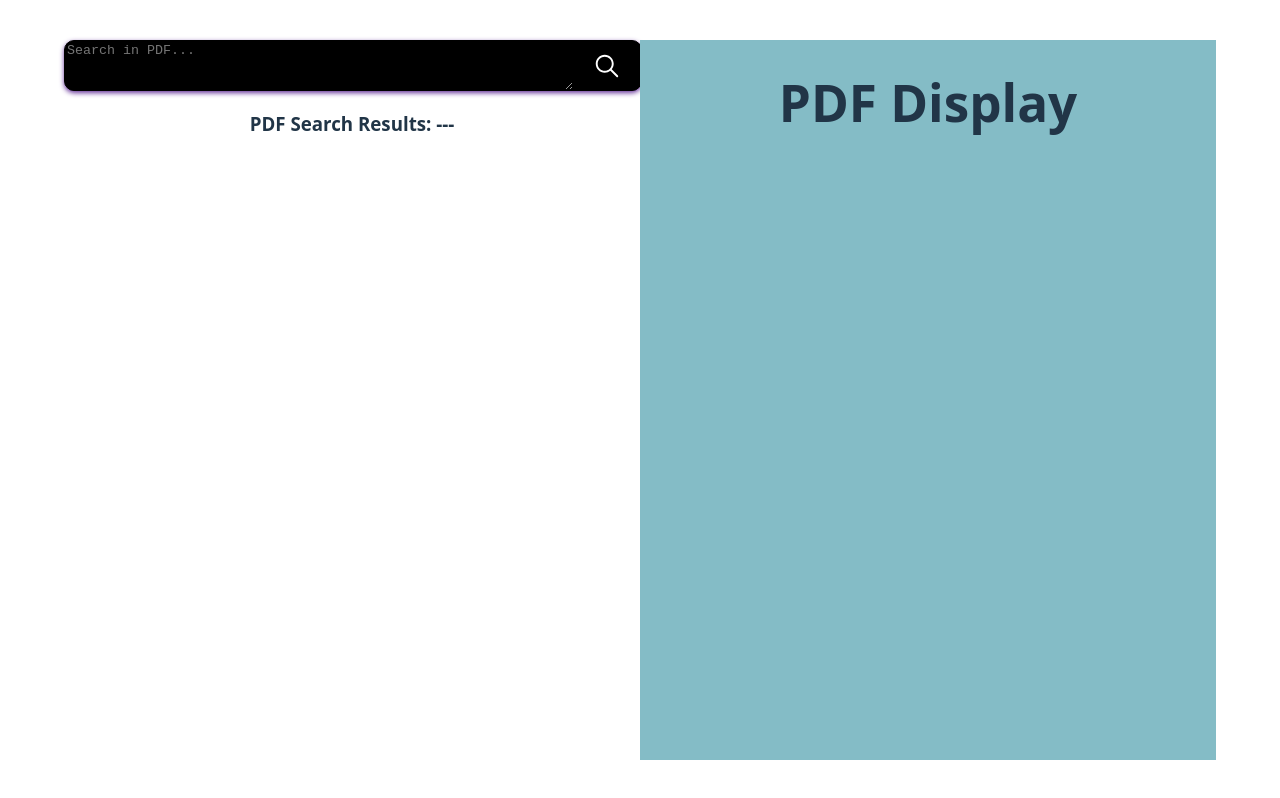
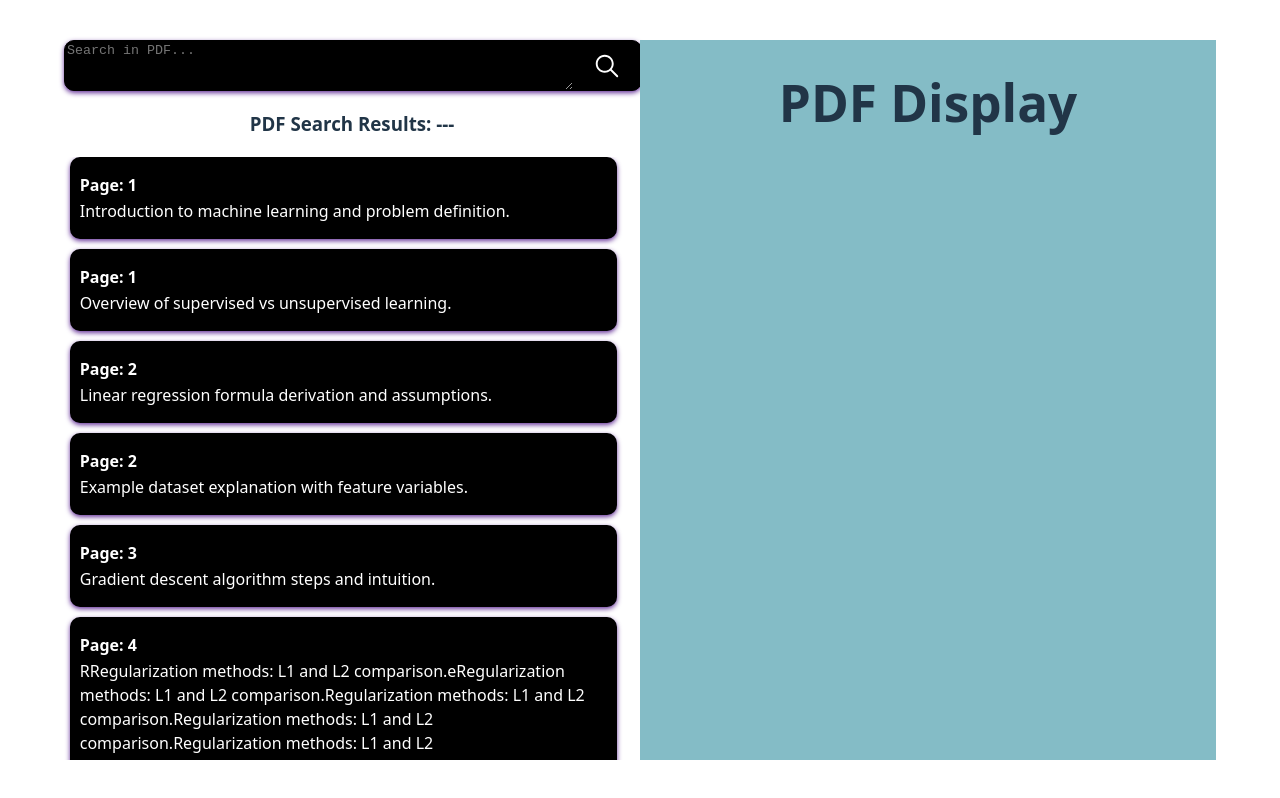
Before and after one commit to xIshanSandhux/QA-Chat, a React app in the folder Frontend/: page / in a window 1280 px wide. Built offline with nearby package versions, Linux system fonts and the light colour scheme; the HTML template or start-up script is replaced by a standard one.

Commit message:
got the list UI working

```diff
--- a/Frontend/src/searchPDF/searchDisplay/searchBar.css
+++ b/Frontend/src/searchPDF/searchDisplay/searchBar.css
@@ -3,12 +3,50 @@
     display: flex;
     flex-direction: column;
     width: 100%;
-    /* align-items: center; */
-    /* justify-content: center; */
-    /* padding: 200px; */
-    /* background-color: #2020f2; */
 }
 
+.search-results-container{
+    display: flex;
+    flex-direction: column;
+    width: 100%;
+    overflow-y: auto;
+}
+.search-result-item:hover {
+  background-color: #0b0202;
+  cursor: pointer;
+  transform: scale(1.01);
+  transition: 0.15s ease;
+  border: 1px solid #a855f7;
+}
+
+
+.search-result-item-page{
+    font-size: 16px;
+    font-weight: bold;
+    color: #ffffff;
+    text-align: left;
+    padding-left: 10px;
+    margin-bottom: 1px;
+}
+
+.search-result-item-data{
+    font-size: 16px;
+    padding-left: 10px;
+    color: #ffffff;
+    text-align: left;
+    margin-top: 1px;
+}
+
+.search-result-item{
+    display: flex;
+    flex-direction: column;
+    width: 95%;
+    margin-left: 1%;
+    box-shadow: 0 2px 5px rebeccapurple;
+    margin-bottom: 10px;
+    border-radius: 10px;
+    background-color: #000000;
+}
 
 .search-bar-main-container{
     display: flex;
@@ -24,7 +62,6 @@
 
 .search-bar-input{
     display: flex;
-    /* padding: 10px; */
     width: 100%;
     border: none;
     border-radius: 10px;
@@ -34,7 +71,6 @@
 }
 
 .search-bar-button{
-    /* padding: 10px 10px; */
     border: none;
     border-radius: 100px;
     background-color: #000000;
@@ -43,6 +79,4 @@
     white-space: nowrap;
     outline: none;
     display: flex;
-    /* align-items: center; */
-    /* justify-content: center; */
 }
--- a/Frontend/src/searchPDF/searchDisplay/searchBar.jsx
+++ b/Frontend/src/searchPDF/searchDisplay/searchBar.jsx
@@ -4,7 +4,23 @@ import { IoIosSearch } from "react-icons/io";
 export default function SearchBar(){
 
     const [search, setSearch] = useState("");
+    // const [selected, setSelected] = useState(null);
     // console.log(search);
+    const dummyResults = [
+        { "page": 1, "data": "Introduction to machine learning and problem definition." },
+        { "page": 1, "data": "Overview of supervised vs unsupervised learning." },
+        { "page": 2, "data": "Linear regression formula derivation and assumptions." },
+        { "page": 2, "data": "Example dataset explanation with feature variables." },
+        { "page": 3, "data": "Gradient descent algorithm steps and intuition." },
+        { "page": 4, "data": "RRegularization methods: L1 and L2 comparison.eRegularization methods: L1 and L2 comparison.Regularization methods: L1 and L2 comparison.Regularization methods: L1 and L2 comparison.Regularization methods: L1 and L2 comparison.Regularization methods: L1 and L2 comparison.Regularization methods: L1 and L2 comparison.Regularization methods: L1 and L2 comparison.Regularization methods: L1 and L2 comparison.Regularization methods: L1 and L2 comparison.Regularization methods: L1 and L2 comparison.gularization methods: L1 and L2 comparison." },
+        { "page": 5, "data": "Regularization methods: L1 and L2 comparison." },
+        { "page": 6, "data": "Regularization methods: L1 and L2 comparison." },
+        { "page": 7, "data": "Regularization methods: L1 and L2 comparison." },
+        { "page": 8, "data": "Regularization methods: L1 and L2 comparison." },
+        { "page": 9, "data": "Regularization methods: L1 and L2 comparison." },
+        { "page": 10, "data": "Model evaluation metrics: accuracy, precision, recall." }
+    ];
+
 
     return (
         <div className="search-main-container">
@@ -38,9 +54,24 @@ export default function SearchBar(){
             </form>
 
             <h3>PDF Search Results: ---</h3>
-            {/* TODO: create function to update the results count based on the chunks received from backend.
-            Maybe have "---" as the default value ? Maybe have a loading state ?*/}
-            {/* TODO: dsiplay the search results in a list format */}
+
+            <div
+            className="search-results-container"
+            >
+                {dummyResults.map((result, index)=>{
+                    console.log(result);
+                  return (
+                  <div
+                  className="search-result-item"
+                    key={index}
+                    // onClick={()=>setSelected(result)}
+                    >
+                        <p className="search-result-item-page">Page: {result.page}</p>
+                        <p className="search-result-item-data">{result.data}</p>
+                    </div>
+                    )
+                })}
+            </div>
         </div>
     )
 }
```
